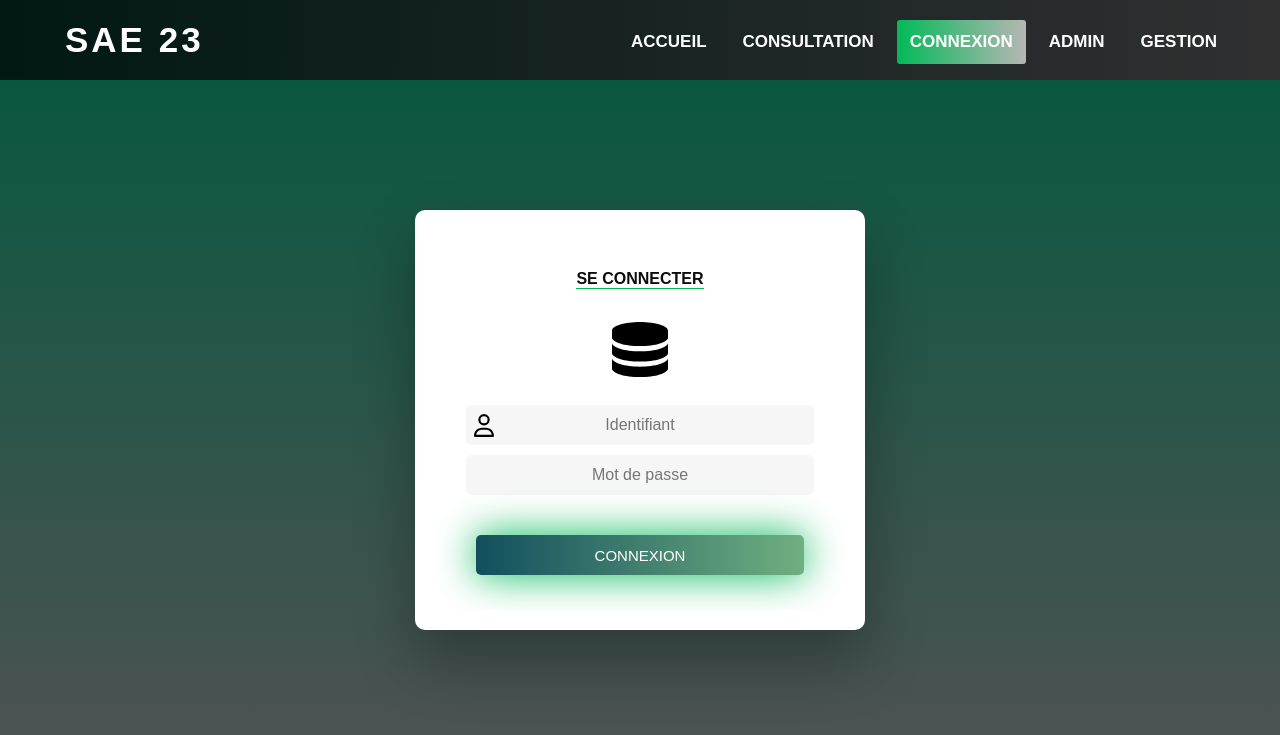
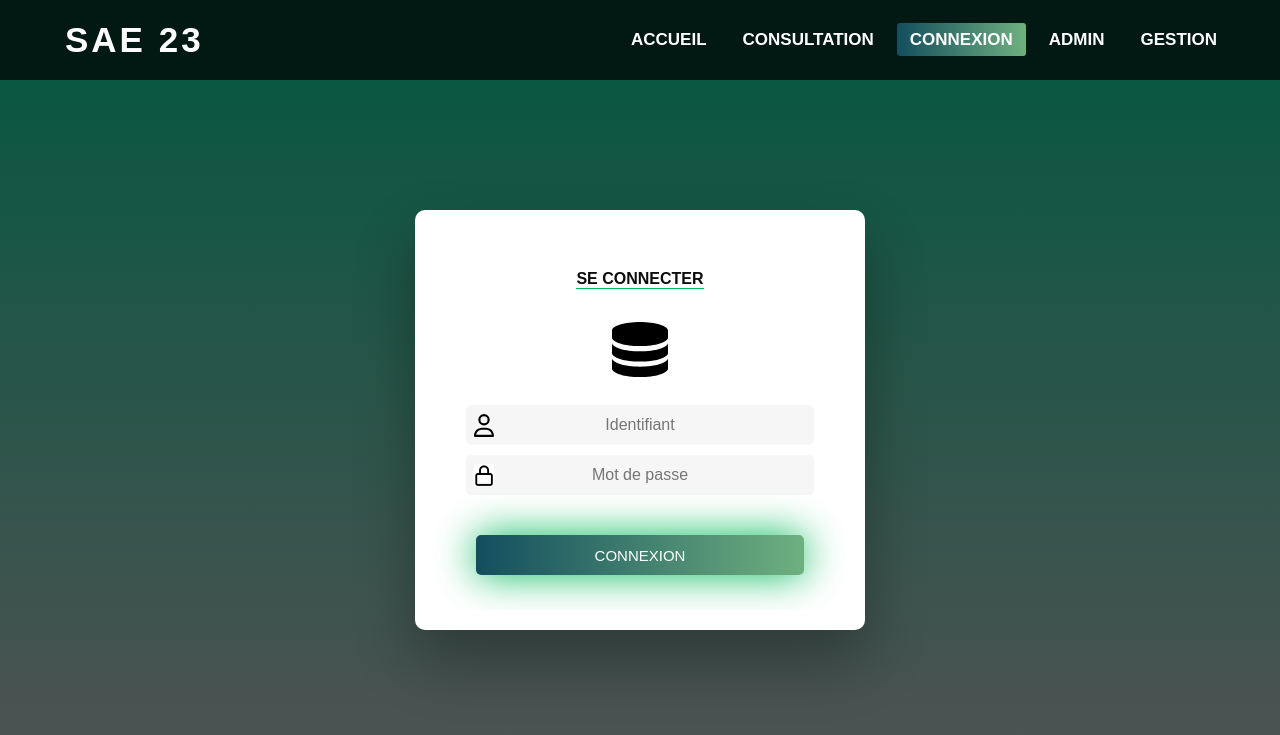
Before and after one commit to staringhan/SAE23, a PHP site: page /connexion.php in a window 1280 px wide. Shown: the top 735 px of the page. Run offline with PHP 8.4, Linux system fonts and the light colour scheme; some web fonts are replaced.

Commit message:
ajout favicon et modifications css mineures

```diff
--- a/admin.php
+++ b/admin.php
@@ -16,6 +16,8 @@ if (!isset($_SESSION['admin']) || $_SESSION['admin'] !== true) {
   <meta name="description" content="SAE 23, Accueil">
   <meta name="keywords" content="HTML, CSS">
   <link rel="stylesheet" type="text/css" href="./styles/style23.css" media="screen">
+  <link rel="shortcut icon" href="./media/favicon.ico" type="image/x-icon">
+
   <meta content="width=device-width, initial-scale=1" name="viewport">
 </head>
 
--- a/affichage_cap.php
+++ b/affichage_cap.php
@@ -127,7 +127,7 @@ echo '</section>';
     </ul>
 
 <p class="copyright">BESSAIAH-BONVENT-GIRARD-HALIDI @ 2023</p>
-    <p class="Validator">Validation HTML5</p>
+    <p class="Validator">Languages utilisés</p>
     <a href="#" target="_blank"><img class="validator" src="./media/htmllogo.png" alt="HTML 5 Valide"></a>
     <a href="#" target="_blank"><img class="validator" src="./media/csslogo.png" alt="CSS 3 Valide"></a>
 
--- a/connexion.php
+++ b/connexion.php
@@ -21,6 +21,8 @@ if (isset($_SESSION['gestionnaire']) && $_SESSION['gestionnaire'] === true) {
   <meta content="width=device-width, initial-scale=1" name="viewport">
   <link rel="stylesheet" type="text/css" href="./styles/style23.css" media="screen">
   <link rel="stylesheet" type="text/css" href="./styles/login.css" media="screen">
+  <link rel="shortcut icon" href="./media/favicon.ico" type="image/x-icon">
+
 </head>
 
 <body>
@@ -43,6 +45,7 @@ if (isset($_SESSION['gestionnaire']) && $_SESSION['gestionnaire'] === true) {
     </nav>
 
   </header>
+
   <section class="wrapper">
     <section id="formContenu">
       <h2 class="active">Se connecter</h2>
--- a/consultation.php
+++ b/consultation.php
@@ -115,7 +115,7 @@ if (mysqli_num_rows($result) > 0) {
     </ul>
 
 <p class="copyright">BESSAIAH-BONVENT-GIRARD-HALIDI @ 2023</p>
-    <p class="Validator">Validation HTML5</p>
+    <p class="Validator">Languages utilisés</p>
     <a href="#" target="_blank"><img class="validator" src="./media/htmllogo.png" alt="HTML 5 Valide"></a>
     <a href="#" target="_blank"><img class="validator" src="./media/csslogo.png" alt="CSS 3 Valide"></a>
 
--- a/gestionnaire.php
+++ b/gestionnaire.php
@@ -22,6 +22,8 @@ if (!isset($_SESSION['gestionnaire']) || $_SESSION['gestionnaire'] !== true) {
   <meta name="keywords" content="HTML, CSS">
   <link rel="stylesheet" type="text/css" href="./styles/style23.css" media="screen">
   <link rel="stylesheet" type="text/css" href="./styles/tableau.css" media="screen">
+  <link rel="shortcut icon" href="./media/favicon.ico" type="image/x-icon">
+
   <meta content="width=device-width, initial-scale=1" name="viewport">
 </head>
 
@@ -115,7 +117,7 @@ if (mysqli_num_rows($result) > 0) {
     </ul>
 
 <p class="copyright">BESSAIAH-BONVENT-GIRARD-HALIDI @ 2023</p>
-    <p class="Validator">Validation HTML5</p>
+    <p class="Validator">Languages utilisés</p>
     <a href="#" target="_blank"><img class="validator" src="./media/htmllogo.png" alt="HTML 5 Valide"></a>
     <a href="#" target="_blank"><img class="validator" src="./media/csslogo.png" alt="CSS 3 Valide"></a>
 
--- a/gestionnaire2.php
+++ b/gestionnaire2.php
@@ -22,6 +22,7 @@ if (!isset($_SESSION['gestionnaire']) || $_SESSION['gestionnaire'] !== true) {
   <meta name="keywords" content="HTML, CSS">
   <link rel="stylesheet" type="text/css" href="./styles/style23.css" media="screen">
   <link rel="stylesheet" type="text/css" href="./styles/tableau.css" media="screen">
+  <link rel="shortcut icon" href="./media/favicon.ico" type="image/x-icon">
   <script src="https://cdn.jsdelivr.net/npm/chart.js"></script>
   <meta content="width=device-width, initial-scale=1" name="viewport">
 </head>
@@ -186,7 +187,7 @@ if (!isset($_SESSION['gestionnaire']) || $_SESSION['gestionnaire'] !== true) {
     </ul>
 
 <p class="copyright">BESSAIAH-BONVENT-GIRARD-HALIDI @ 2023</p>
-    <p class="Validator">Validation HTML5</p>
+    <p class="Validator">Languages utilisés</p>
     <a href="#" target="_blank"><img class="validator" src="./media/htmllogo.png" alt="HTML 5 Valide"></a>
     <a href="#" target="_blank"><img class="validator" src="./media/csslogo.png" alt="CSS 3 Valide"></a>
 
--- a/gestionprojet.html
+++ b/gestionprojet.html
@@ -10,6 +10,8 @@
   <link rel="stylesheet" type="text/css" href="./styles/tableau.css" media="screen">
   <meta content="width=device-width, initial-scale=1" name="viewport">
   <link rel="shortcut icon" href="./multimedia/logoP.ico" type="image/x-icon">
+  <link rel="shortcut icon" href="./media/favicon.ico" type="image/x-icon">
+
 
 </head>
 <body>
@@ -86,7 +88,7 @@
         </ul>
 
 <p class="copyright">BESSAIAH-BONVENT-GIRARD-HALIDI @ 2023</p>
-    <p class="Validator">Validation HTML5</p>
+    <p class="Validator">Languages utilisés</p>
     <a href="#" target="_blank"><img class="validator" src="./media/htmllogo.png" alt="HTML 5 Valide"></a>
     <a href="#" target="_blank"><img class="validator" src="./media/csslogo.png" alt="CSS 3 Valide"></a>
 
--- a/index.php
+++ b/index.php
@@ -8,6 +8,8 @@
   <meta name="keywords" content="HTML, CSS">
   <link rel="stylesheet" type="text/css" href="./styles/style23.css" media="screen">
   <link rel="stylesheet" type="text/css" href="./styles/tableau.css" media="screen">
+  <link rel="shortcut icon" href="./media/favicon.ico" type="image/x-icon">
+
 
   <meta content="width=device-width, initial-scale=1" name="viewport">
 </head>
@@ -86,12 +88,12 @@
                 <a href="https://github.com/staringhan/SAE23">GitHub</a>
             </li>
             <li>
-                <a href="#" class="current">Mentions légales</a>
+                <a href="mentionsleg.html">Mentions légales</a>
             </li>
         </ul>
 
 <p class="copyright">BESSAIAH-BONVENT-GIRARD-HALIDI @ 2023</p>
-    <p class="Validator">Validation HTML5</p>
+    <p class="Validator">Languages utilisés</p>
     <a href="#" target="_blank"><img class="validator" src="./media/htmllogo.png" alt="HTML 5 Valide"></a>
     <a href="#" target="_blank"><img class="validator" src="./media/csslogo.png" alt="CSS 3 Valide"></a>
 
--- a/mentionsleg.html
+++ b/mentionsleg.html
@@ -7,6 +7,7 @@
   <meta name="description" content="SAE 23, Accueil">
   <meta name="keywords" content="HTML, CSS">
   <link rel="stylesheet" type="text/css" href="./styles/style23.css" media="screen">
+  <link rel="shortcut icon" href="./media/favicon.ico" type="image/x-icon">
   <meta content="width=device-width, initial-scale=1" name="viewport">
 </head>
 
@@ -299,7 +300,7 @@
         </ul>
 
     <p class="copyright">BESSAIAH-BONVENT-GIRARD-HALIDI @ 2023</p>
-        <p class="Validator">Validation HTML5</p>
+        <p class="Validator">Languages utilisés</p>
         <a href="#" target="_blank"><img class="validator" src="./media/htmllogo.png" alt="HTML 5 Valide"></a>
         <a href="#" target="_blank"><img class="validator" src="./media/csslogo.png" alt="CSS 3 Valide"></a>
 
--- a/styles/login.css
+++ b/styles/login.css
@@ -13,7 +13,7 @@ body {
 
 a {
   color: #92badd;
-  display: inline-block;
+
   text-decoration: none;
   font-weight: 400;
 }
@@ -33,82 +33,30 @@ h2 {
 
 /*NAVBAR*/
 
-label.Name {
-  color: white;
-  font-size: 35px;
-  line-height: 80px;
-  padding: 0 50px;
-  letter-spacing: 3px;
-  font-weight: bold;
+
+
+ul{
+  margin-top: .8%;
 }
 
-header {
-  position: fixed;
-  background-color: #011813;
-  background-image: linear-gradient(91deg, #011813 0%, #303031 100%);
-  padding-left: 15px;
-  padding-right: 15px;
-  margin-top: 0px;
-  height: 80px;
-  width: 100%;
-  top: 0;
-  border-collapse: collapse;
-  animation: nav-load 1s;
-  z-index: 2;
+
+legend{
+	margin: auto;
 }
 
-nav {
-  width: 100%;
-  top: 0;
-  position: fixed;
-  right: 0;
-}
+@keyframes nav-load{			/*animation de la navbar*/
+	0%{
+		transform: translateY(-100%);
+	}
 
-nav ul {
-  float: right;
-  padding-top: 20px;
-  display: flex;
-  margin: 0;
-  margin-right: 45px;
-}
-
-nav ul li {
-  display: inline-block;
-  line-height: 30px;
-  margin: 0 5px;
-}
-
-nav ul li a {
-  color: white;
-  font-size: 17px;
-  padding: 7px 13px;
-  border-radius: 3px;
-  font-weight: bold;
-  text-transform: uppercase;
-}
-
-nav ul li a:hover {
-  background-color: #02b958;
-  background-image: linear-gradient(90deg, #02b958 0%, #b7b7b4 100%);
-  transition: .5s;
+	100%{
+			transform: translateY(0%);
+	}
 }
 
 /*NAVBAR*/
 
 
-.current {
-  background-color: #02b958;
-  background-image: linear-gradient(90deg, #02b958 0%, #b7b7b4 100%);
-}
-
-@keyframes nav-load {
-  0% {
-    transform: translateY(-100%);
-  }
-  100% {
-    transform: translateY(0%);
-  }
-}
 
 .wrapper {
   display: flex;
--- a/styles/style23.css
+++ b/styles/style23.css
@@ -176,6 +176,15 @@ input#nom {
 	font-size: 16px;
   }
 
+  input#password {
+	background-image: url("../media/pass.png");
+	background-repeat: no-repeat;
+	color: black;
+	background-position: 2%;
+	background-size: 20px;
+	font-size: 16px;
+  }
+
   input#ID-cap {
 	background-image: url("../media/sensor.png");
 	background-repeat: no-repeat;
@@ -253,7 +262,9 @@ nav ul li a{
 }
 
 nav ul li a:hover{				/*style du hover des liens de la navbar */
-   background-image: linear-gradient(to right, #134E5E 0%, #71B280  51%, #134E5E  100%);
+   background-position: right center;
+   transition:.5s;
+   background-image: linear-gradient(to left, #134E5E 0%, #71B280  51%, #134E5E  100%);
 
 
 
@@ -265,8 +276,10 @@ transition: .5s ;
 }
 
 .current{						/*colorer l'onglet actif */
-	background-color: #02b958;
-    background-image: linear-gradient(90deg, #02b958 0%, #b7b7b4 100%);
+	background-size: 200% auto;
+  background-image: linear-gradient(to right, #134E5E 0%, #71B280  51%, #134E5E  100%);
+	transition:.5s;
+
 
 }
 
@@ -317,6 +330,11 @@ h2.hautpage{
 	text-align: center;
 	font-size: 30px;
 	margin-top: 7%;
+}
+
+h3{
+	text-align: center;
+	font-size: 20px;
 }
 
 dt{
@@ -427,10 +445,9 @@ footer ul li a{
 }
 
 footer ul li a:hover{
-	background-color: #02b958;
-    background-image: linear-gradient(90deg, #02b958 0%, #b7b7b4 100%);
-
-	transition: .5s ;
+	background-position: right center;
+   transition:.5s;
+   background-image: linear-gradient(to left, #134E5E 0%, #71B280  51%, #134E5E  100%);
 }
 
 
```
Also changed, not shown: media/favicon.ico (added).
